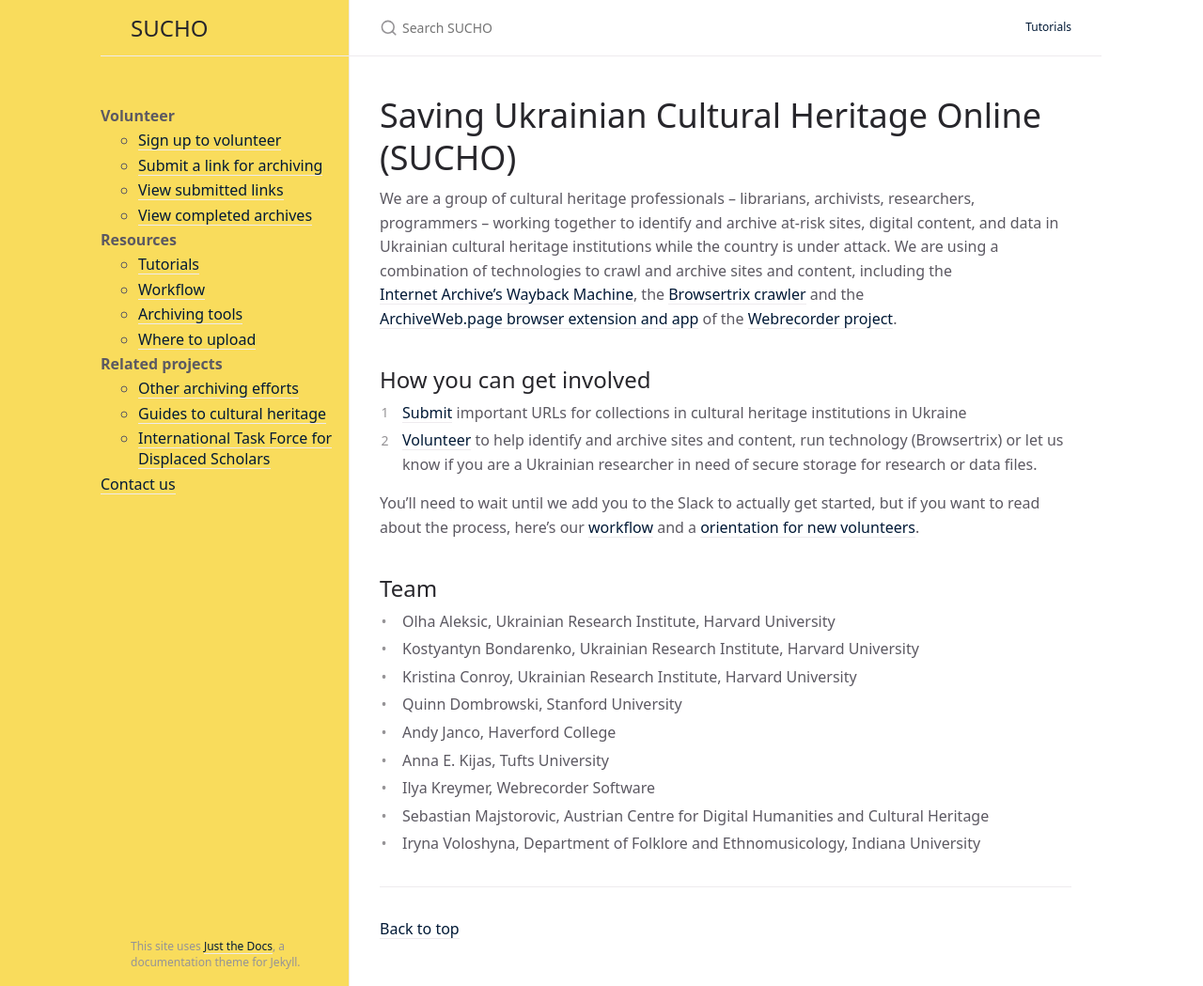
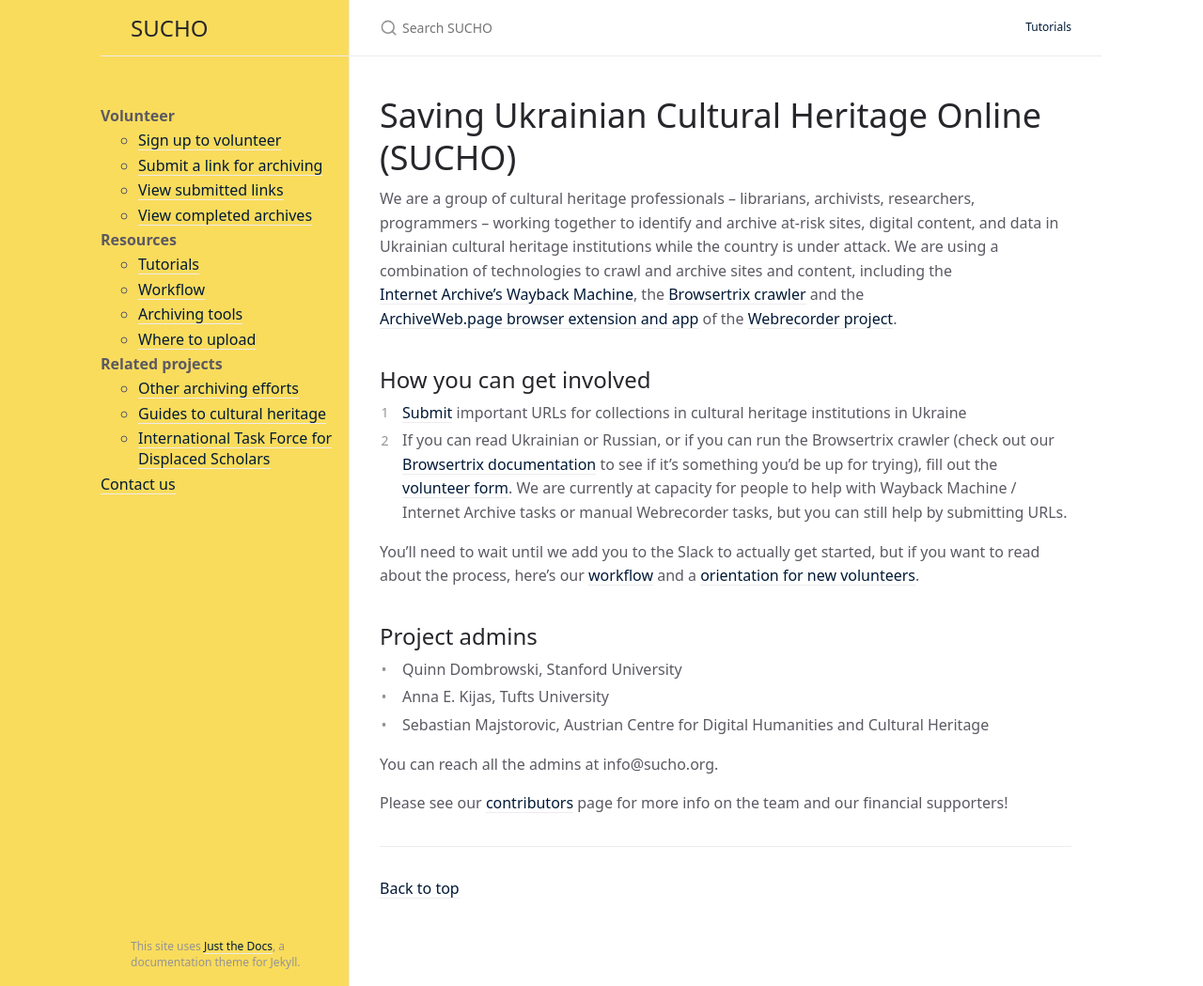
Before and after one commit to sucho-archiving/sucho-archiving.github.io, a Jekyll site: the page built from index.md, in a window 1280 px wide and 1049 px high. Shown: the whole window at 94% size. Built offline with Jekyll 4.4.1, drawn with Linux system fonts in a browser that asks for light colours; our own code applies the rules of GitHub Pages for plain Markdown files.

Commit message:
Update index & add contributors

```diff
--- a/index.md
+++ b/index.md
@@ -10,17 +10,15 @@
 
 ## How you can get involved
 1. [Submit](https://docs.google.com/forms/d/e/1FAIpQLSffa64-l6qXqEumAcf38OEOrTFeYZEmF531PNv9ZgzNFbcgxQ/viewform) important URLs for collections in cultural heritage institutions in Ukraine
-2. [Volunteer](https://docs.google.com/forms/d/e/1FAIpQLSc6KbhtEOI8zKsQmKT_waE1XlYEF1E6t-HzJ7Gc1EBfMvMg_A/viewform) to help identify and archive sites and content, run technology (Browsertrix) or let us know if you are a Ukrainian researcher in need of secure storage for research or data files.
+2. If you can read Ukrainian or Russian, or if you can run the Browsertrix crawler (check out our [Browsertrix documentation](/browsertrix) to see if it's something you'd be up for trying), fill out the [volunteer form](https://docs.google.com/forms/d/e/1FAIpQLSc6KbhtEOI8zKsQmKT_waE1XlYEF1E6t-HzJ7Gc1EBfMvMg_A/viewform). We are currently at capacity for people to help with Wayback Machine / Internet Archive tasks or manual Webrecorder tasks, but you can still help by submitting URLs.
 
 You'll need to wait until we add you to the Slack to actually get started, but if you want to read about the process, here's our [workflow](/workflow) and a [orientation for new volunteers](/orientation).
 
-## Team
-- Olha Aleksic, Ukrainian Research Institute, Harvard University
-- Kostyantyn Bondarenko, Ukrainian Research Institute, Harvard University
-- Kristina Conroy, Ukrainian Research Institute, Harvard University
+## Project admins
 - Quinn Dombrowski, Stanford University
-- Andy Janco, Haverford College
 - Anna E. Kijas, Tufts University
-- Ilya Kreymer, Webrecorder Software
 - Sebastian Majstorovic, Austrian Centre for Digital Humanities and Cultural Heritage
-- Iryna Voloshyna, Department of Folklore and Ethnomusicology, Indiana University
+
+You can reach all the admins at info@sucho.org.
+
+Please see our [contributors](/contributors) page for more info on the team and our financial supporters!
```
Also changed, not shown: contributors.md (added, +24 -0 lines).
